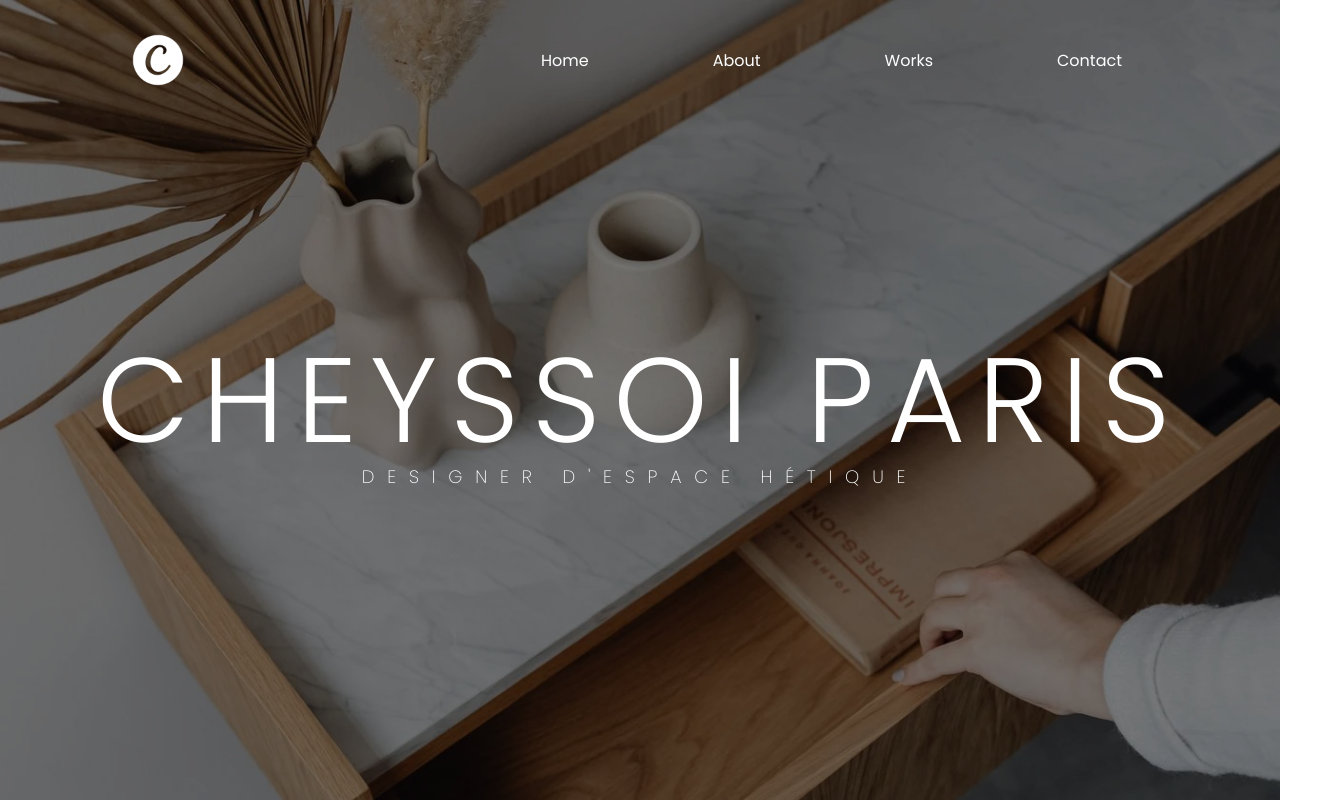
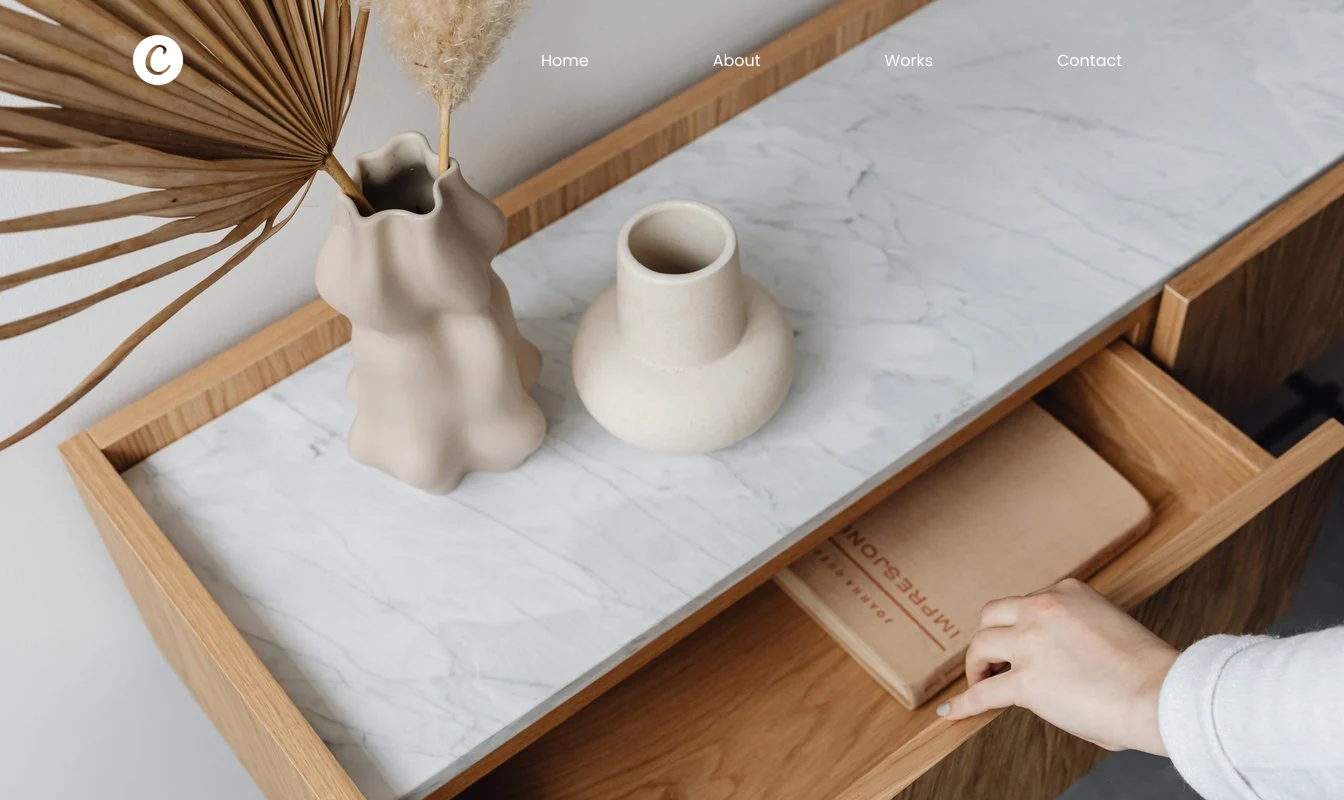
Before and after one commit to Scharlyopitz/CHEYSSOI-PARIS, a React (Vite) app: page /about in a window 1280 px wide. Shown: the top 800 px of the page, 1344 px wide, since content can reach past the window. Built offline with nearby package versions, Linux system fonts and the light colour scheme.

Commit message:
Changement de l'image de fond

```diff
--- a/src/pages/About.jsx
+++ b/src/pages/About.jsx
@@ -12,6 +12,7 @@ export default function About() {
     <>
       <main id="About">
         <Navbar />
+        <BackgroundImage />
         <FirstSection />
         <SecondSection />
         <ThirdSection />
@@ -21,14 +22,19 @@ export default function About() {
   );
 }
 
+function BackgroundImage() {
+  return (
+    <div className="imgContainer">
+      <img src={Image1} alt="Image1" />
+    </div>
+  );
+}
+
 function FirstSection() {
   return (
     <section className="firstSection">
       <div className="txtContainer">
         <h1>Cheyssoi Paris</h1>
-      </div>
-      <div className="imgContainer">
-        <img src={Image1} alt="Image1" />
       </div>
     </section>
   );
--- a/src/sass/components/About/_firstSection.scss
+++ b/src/sass/components/About/_firstSection.scss
@@ -24,21 +24,8 @@
           transform: translateX(-50%);
           font-size: 18px;
           font-weight: 200;
-          // letter-spacing: normal;
         }
       }
     }
-
-    img {
-      position: absolute;
-      top: 0;
-      left: 0;
-      z-index: -1;
-      object-fit: cover;
-      object-position: top;
-      filter: brightness(0.5);
-      height: 100%;
-      width: 100%;
-    }
   }
 }
--- a/src/style/style.css
+++ b/src/style/style.css
@@ -51,19 +51,6 @@ a {
   transform: translateX(-50%);
   font-size: 18px;
   font-weight: 200;
-}
-#About .firstSection img {
-  position: absolute;
-  top: 0;
-  left: 0;
-  z-index: -1;
-  -o-object-fit: cover;
-     object-fit: cover;
-  -o-object-position: top;
-     object-position: top;
-  filter: brightness(0.5);
-  height: 100%;
-  width: 100%;
 }
 
 #About .secondSection {
```
Also changed, not shown: 1 other file (tests, documents, lock files or other folders).
